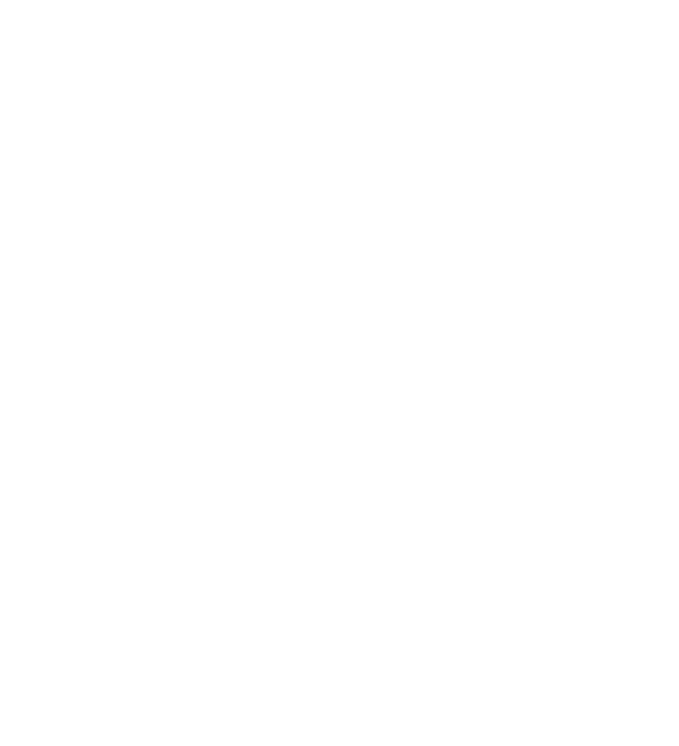
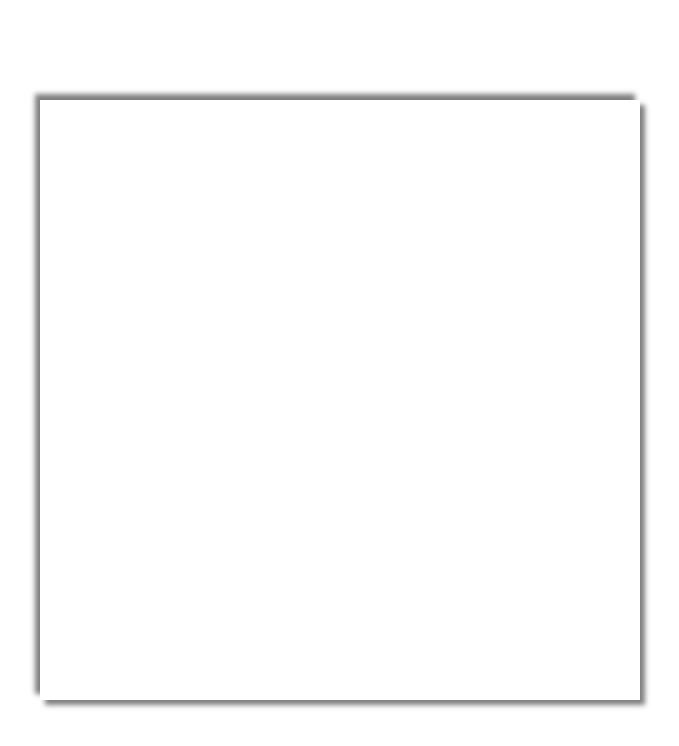
Before and after one commit to Sanchousina/Etch-A-Skatch, a plain HTML site: page index.html in a window 1280 px wide. Shown: the whole page, without its empty margins (300-979 px from the left). Drawn offline with Linux system fonts and the light colour scheme.

Commit message:
Made a 16x16 grid of square divs

```diff
--- a/script.js
+++ b/script.js
@@ -0,0 +1,15 @@
+"use strict"
+
+const WIDTH = 600;
+const container = document.querySelector(".container");
+for(let i = 0; i < 16; i++){
+    for(let j = 0; j < 16; j++){
+        const square = document.createElement("div");
+        square.classList.add("square");
+        square.style.width = `calc(${WIDTH}px / 16)`;
+        square.style.height = `calc(${WIDTH}px / 16)`;
+        square.style.backgroundColor = "white";
+
+        container.appendChild(square);
+    }
+}
--- a/style.css
+++ b/style.css
@@ -10,4 +10,16 @@ html, body{
 }
 .wrapper{
     overflow: hidden;
+    min-height: 100%;
+    display: flex;
+    align-items: center;
 }
+/* --------------------------------------------- */
+.container{
+    width: 600px;
+    height: 600px;
+    box-shadow: 5px 5px 5px rgba(0, 0, 0, 0.5), -5px -6px 5px rgba(0, 0, 0, 0.5);
+    margin: 0 auto;
+    display: flex;
+    flex-wrap: wrap;
+}
```
